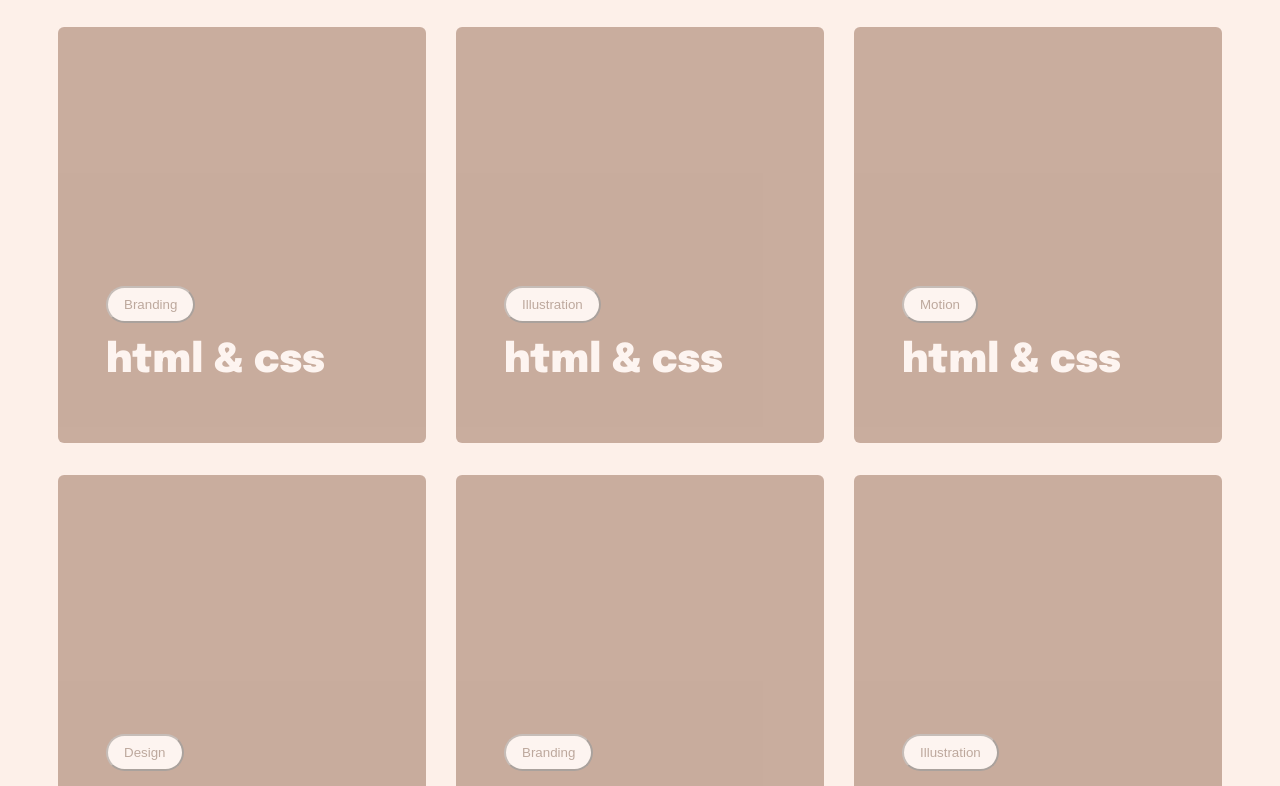
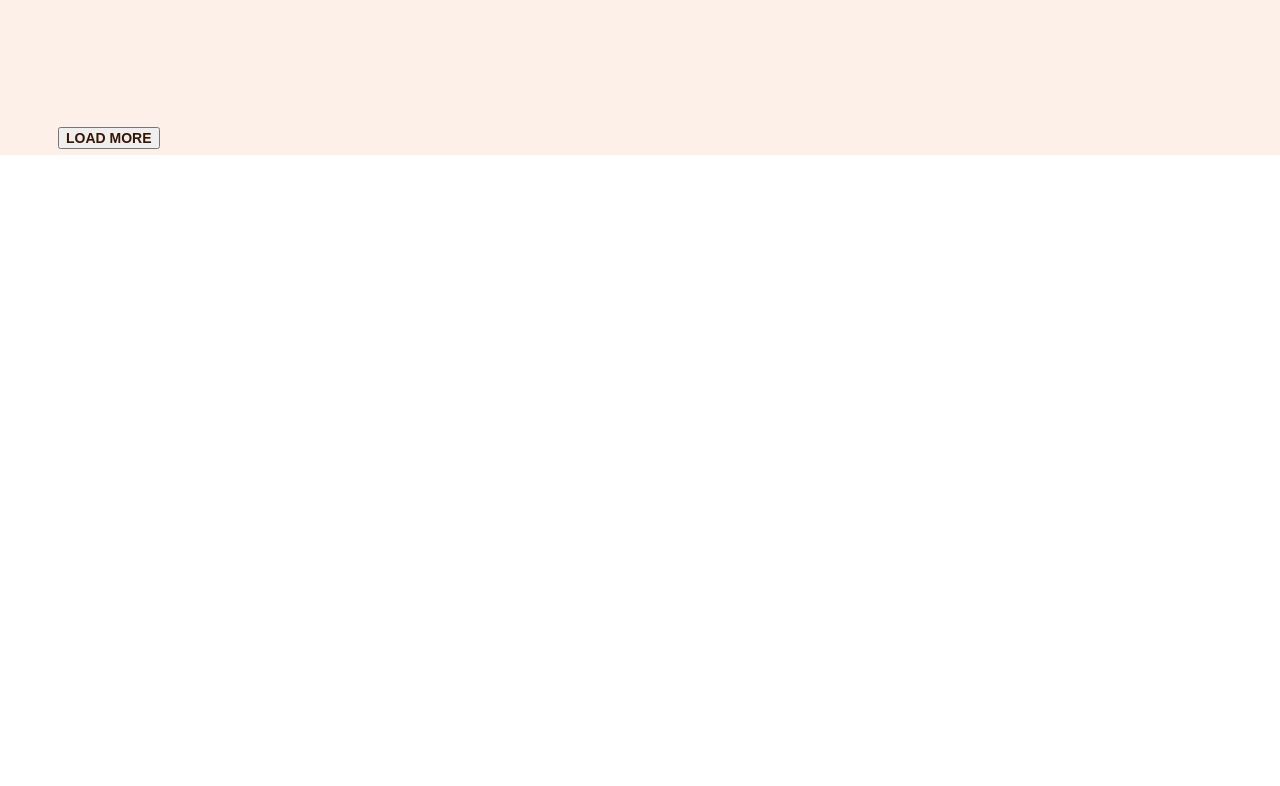
Before and after one commit to AlexeyKrop/test-from-upiter, a React (Create React App) app: page / in a window 1280 px wide. Shown: the part 1860-2646 px from the top of the page. After the commit the page ends 2015 px from the top, so only its background shows below. Built offline with nearby package versions, Linux system fonts and the light colour scheme.

Commit message:
add item in page

```diff
--- a/src/components/Main/Goods.module.css
+++ b/src/components/Main/Goods.module.css
@@ -21,3 +21,11 @@
     cursor: pointer;
     color: #16CD53;
 }
+.btnLoad{
+    margin-top: 100px;
+    font-weight: 900;
+    font-size: 14px;
+    text-align: center;
+    text-transform: uppercase;
+    color: #391400;
+}
--- a/src/components/Main/Goods.tsx
+++ b/src/components/Main/Goods.tsx
@@ -8,7 +8,7 @@ export type GoodType = {
 export type GoodsType = {
   goods: Array<GoodType>,
 }
-const defaultGoods: Array<GoodType> = [ // need to fix any
+const defaultGoods: Array<GoodType> = [
   {id: 1, name: 'SOFA', filter: 'Design'},
   {id: 2, name: 'KeyBoard', filter: 'Branding'},
   {id: 3, name: 'Work Media', filter: 'Illustration'},
@@ -28,7 +28,7 @@ const defaultGoods: Array<GoodType> = [ // need to fix any
   {id: 17, name: 'html & css', filter: 'Design'},
   {id: 18, name: 'html & css', filter: 'Motion'},
 ]
-// pure helper functions
+
 export const filterGoods = (goods: Array<GoodType>, filter: string): Array<GoodType> => {
   if (filter === 'all') {
     return goods
@@ -50,12 +50,16 @@ export const filterGoods = (goods: Array<GoodType>, filter: string): Array<GoodT
 export const Goods = () => {
   const [goods, setGoods] = useState<Array<GoodType>>(defaultGoods)
   const [filter, setFilter] = useState<string>('Show All')
-  const [numberOfItems, setNumberOfItems] = useState<number>(9)
+  let [numberOfItems, setNumberOfItems] = useState<number>(9)
 
   const onClickHandler = (value: string) => {
     setFilter(value)
   }
-  const filteredGoods = filterGoods(goods, filter)
+  let filteredGoods = filterGoods(goods, filter)
+  filteredGoods = filteredGoods.slice(0, numberOfItems)
+  const onClickAddItem = () => {
+    setNumberOfItems(numberOfItems += 9)
+  }
   return (
     <div className='container'>
       <div className={s.wrapper}>
@@ -67,6 +71,7 @@ export const Goods = () => {
           <button className={filter === 'Motion' ? `${s.btnActive}` : `${s.btn}`} onClick={() => {onClickHandler('Motion')}}>Motion</button>
         </div>
         <Cards onClickFilterGoods={onClickHandler} data={filteredGoods}/>
+        <button onClick={onClickAddItem} className={s.btnLoad}>Load More</button>
       </div>
     </div>
   );
```
